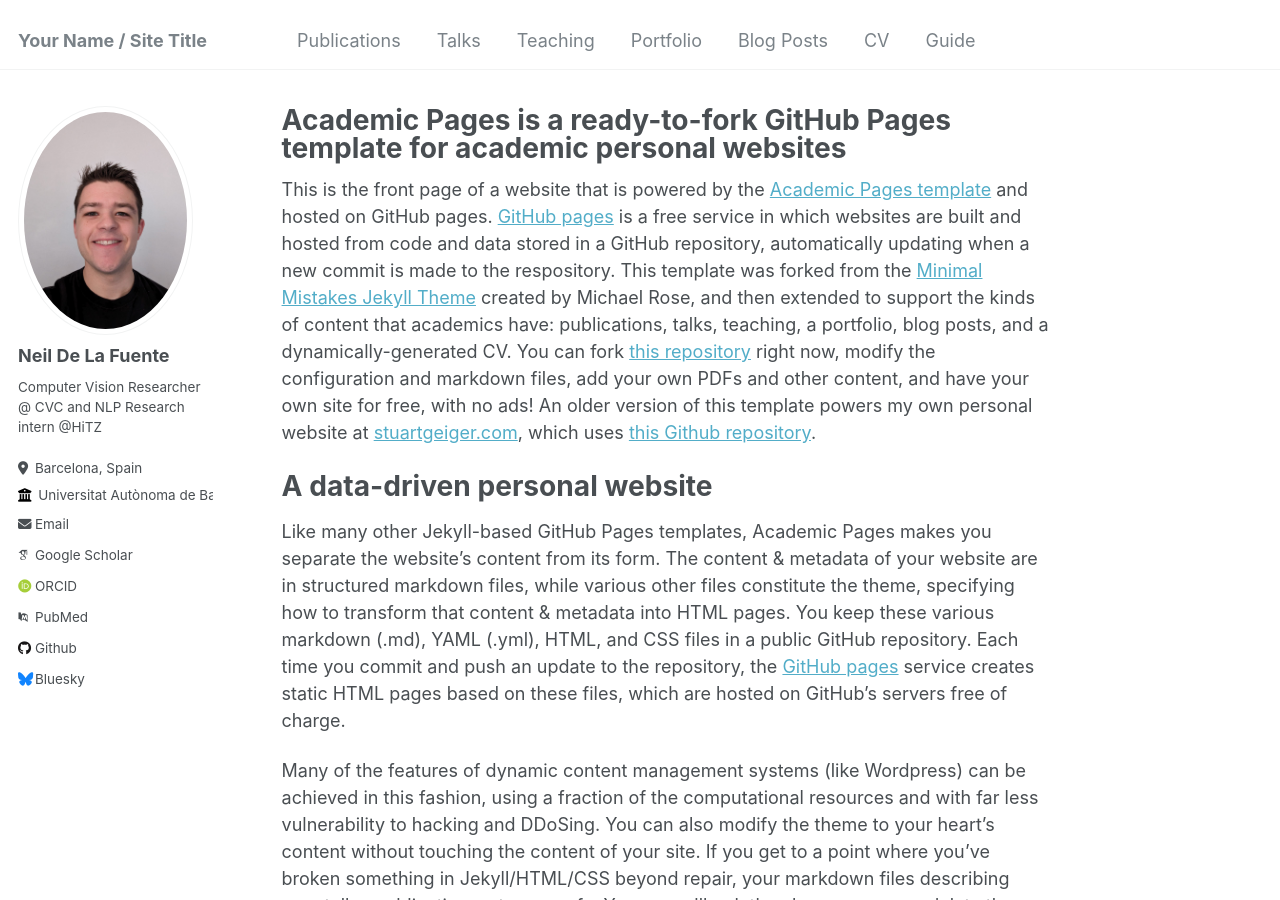
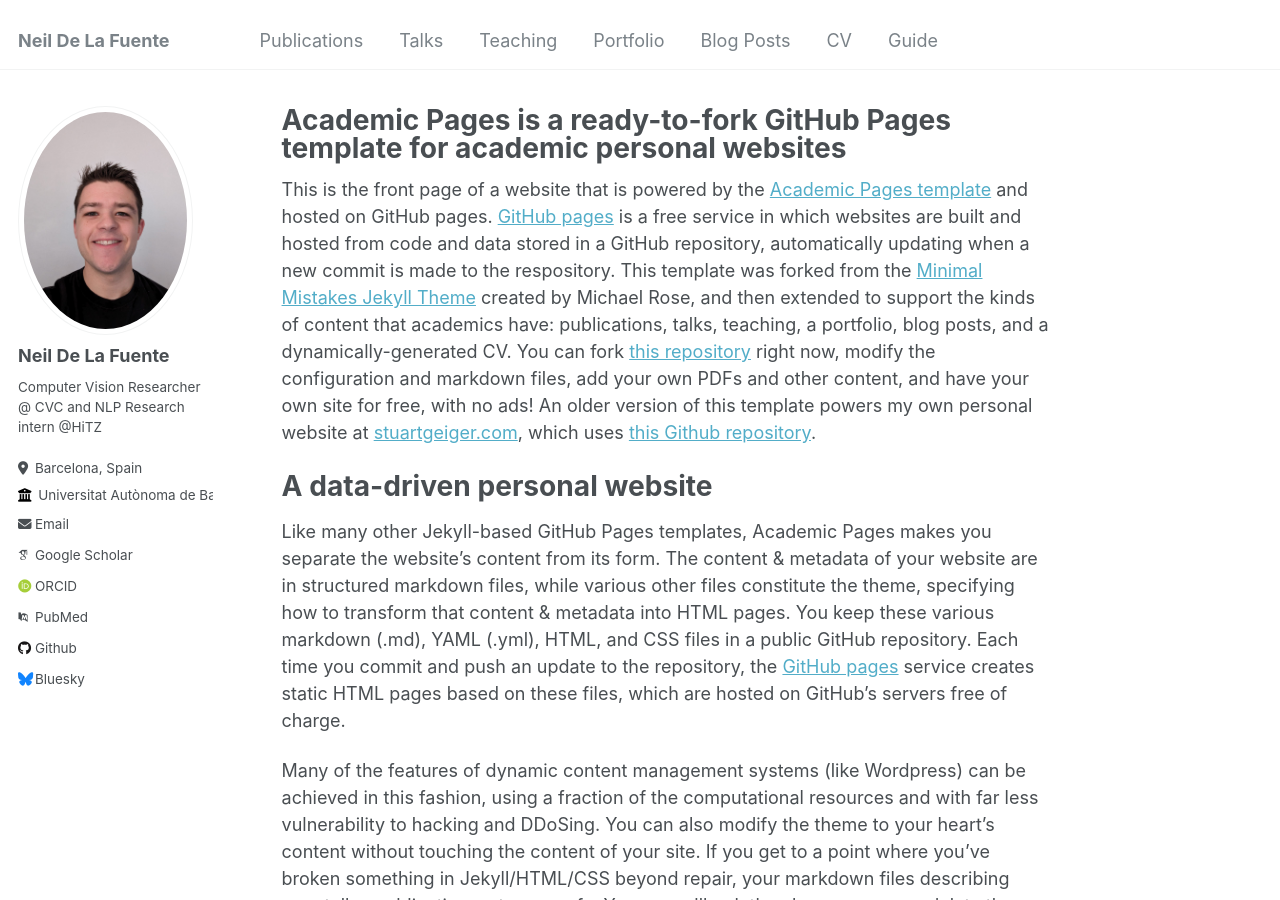
Before and after one commit to Neilus03/neilus03.github.io, a Jekyll site: the page built from _pages/about.md, in a window 1280 px wide and 900 px high. Built offline with Jekyll 4.4.1, drawn with Linux system fonts in a browser that asks for light colours; some web fonts are replaced.

Commit message:
Update _config.yml

```diff
--- a/_config.yml
+++ b/_config.yml
@@ -8,10 +8,10 @@
 
 # Basic Site Settings
 locale                   : "en-US"
-title                    : "Your Name / Site Title"
+title                    : "Neil De La Fuente "
 title_separator          : "-"
 name                     : &name "Neil De La Fuente"
-description              : &description "personal description"
+description              : &description "ML Researcher"
 url                      : https://neilus03.github.io # the base hostname & protocol for your site e.g. "https://mmistakes.github.io"
 baseurl                  : "" # the subpath of your site, e.g. "/blog"
 repository               : "academicpages/academicpages.github.io"
```
